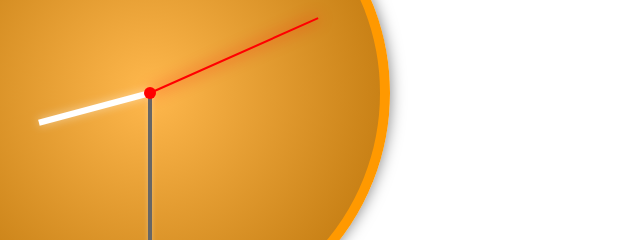
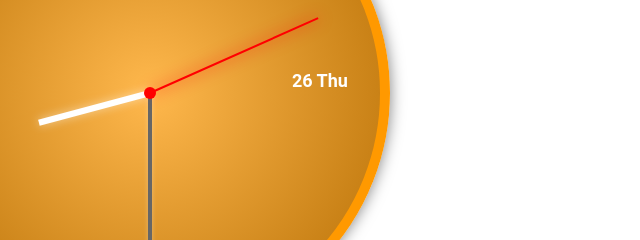
Before and after one commit to mohitsbh/Analog-Clock, a plain HTML site: page index.html in a window 1280 px wide. Shown: the part 244-484 px from the top of the page, 490-1130 px from the left. Drawn offline with Linux system fonts and the light colour scheme.

Commit message:
Update index.html

```diff
--- a/index.html
+++ b/index.html
@@ -123,8 +123,20 @@
             position: absolute;
             bottom: 50%;
             left: 50%;
-           z-index: 6;
+            z-index: 6;
             transform: translateX(-50%) translateY(50%);
+        }
+
+        /* Date Display Inside Clock (Right Side) */
+        .date-inside-clock {
+            font-size: 18px;
+            color: white;
+            position: absolute;
+            top: 45%;
+            right: 7%;
+            font-family: 'Roboto', sans-serif;
+            font-weight: bold;
+
         }
 
         .digital-clock {
@@ -182,6 +194,10 @@
         .date-display.dark-mode {
             color: #777;
         }
+
+        .date-inside-clock.dark-mode {
+            color: #aaa;
+        }
     </style>
 </head>
 <body>
@@ -197,6 +213,8 @@
         <div class="hand hour-hand" id="hourHand"></div>
         <div class="hand minute-hand" id="minuteHand"></div>
         <div class="hand second-hand" id="secondHand"></div>
+        <!-- Date inside the Clock (Right Side) -->
+        <div class="date-inside-clock" id="dateInsideClock"></div>
     </div>
 
     <div class="digital-clock" id="digitalClock"></div>
@@ -232,10 +250,15 @@
             let displaySeconds = seconds < 10 ? "0" + seconds : seconds;
             document.getElementById("digitalClock").textContent = displayHours + ":" + displayMinutes + ":" + displaySeconds;
 
-            // Update the date
-            const options = { year: 'numeric', month: 'long', day: 'numeric' };
-            const dateString = now.toLocaleDateString('en-US', options);
-            document.getElementById("dateDisplay").textContent = dateString;
+            // Update the date inside the clock (only day and date)
+            const optionsDayDate = { weekday: 'short', day: 'numeric' };
+            const dayDateString = now.toLocaleDateString('en-US', optionsDayDate);
+            document.getElementById("dateInsideClock").textContent = dayDateString;
+
+            // Update the full date (month, year) near the digital clock
+            const optionsFullDate = { year: 'numeric', month: 'long', day: 'numeric' };
+            const fullDateString = now.toLocaleDateString('en-US', optionsFullDate);
+            document.getElementById("dateDisplay").textContent = fullDateString;
         }
 
         // Dark/Light Mode Toggle Event Listener
@@ -245,6 +268,7 @@
             document.querySelector(".clock").classList.toggle("dark-mode");
             document.getElementById("digitalClock").classList.toggle("dark-mode");
             document.getElementById("dateDisplay").classList.toggle("dark-mode");
+            document.getElementById("dateInsideClock").classList.toggle("dark-mode");
         });
 
         // Update the clock every second
```
